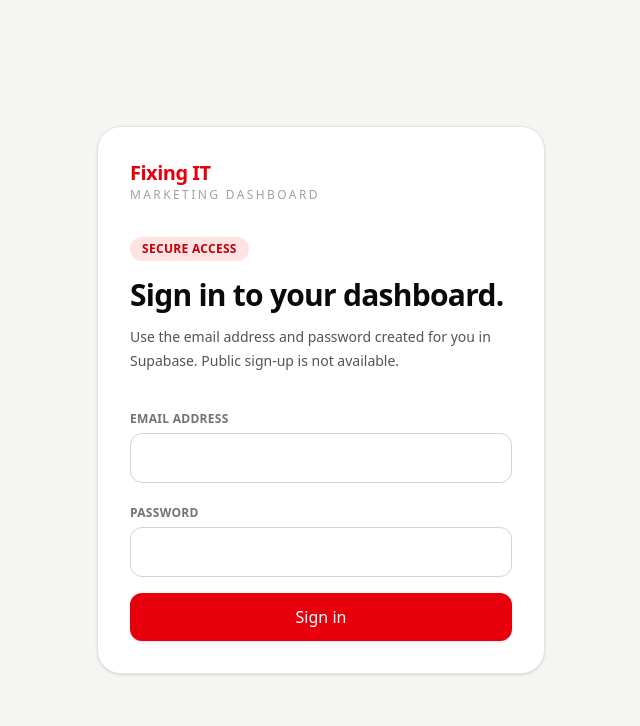
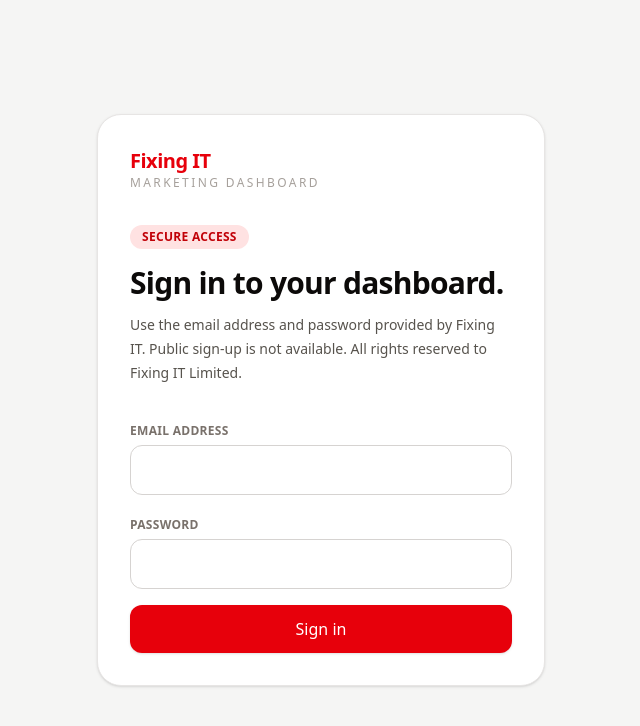
Before and after one commit to gubbn/leadapp, a Next.js app: page /login in a window 1280 px wide. Shown: the top 726 px of the page, without its empty margins (319-959 px from the left). Built offline with nearby package versions, Linux system fonts and the light colour scheme; no server answers.

Commit message:
Updates to login page

```diff
--- a/app/login/page.tsx
+++ b/app/login/page.tsx
@@ -67,8 +67,8 @@
           </h1>
 
           <p className="mt-3 text-sm leading-6 text-stone-600">
-            Use the email address and password created for you in Supabase.
-            Public sign-up is not available.
+            Use the email address and password provided by Fixing IT.
+            Public sign-up is not available. All rights reserved to Fixing IT Limited.
           </p>
         </div>
 
```
